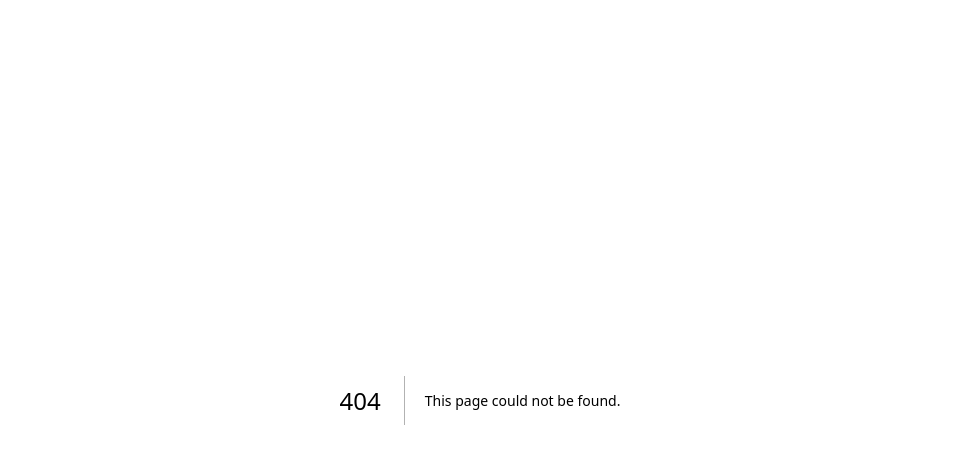
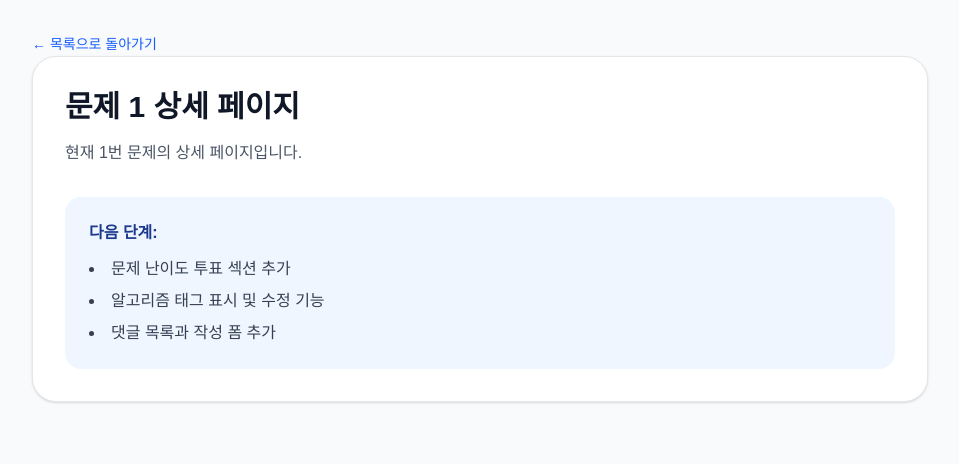
Before and after one commit to stglow37/koidac, a Next.js app: page /problem/1 in a window 1280 px wide. Before the commit this address had no page. Shown: the top 464 px of the page, without its empty margins (160-1119 px from the left). Built offline with nearby package versions, Linux system fonts and the light colour scheme.

Commit message:
문제별 페이지

```diff
--- /dev/null
+++ b/src/app/problem/[id]/page.tsx
@@ -0,0 +1,31 @@
+import Link from 'next/link'
+
+interface ProblemPageProps {
+  params: {
+    id: string
+  }
+}
+
+export default function ProblemPage({ params }: ProblemPageProps) {
+  return (
+    <main className="p-8 min-h-screen bg-gray-50 text-black">
+      <div className="max-w-4xl mx-auto space-y-6">
+        <Link href="/" className="text-sm text-blue-600 hover:underline">
+          ← 목록으로 돌아가기
+        </Link>
+        <div className="bg-white border border-gray-200 rounded-3xl p-8 shadow-sm">
+          <h1 className="text-3xl font-bold text-gray-900">문제 {params.id} 상세 페이지</h1>
+          <p className="mt-4 text-gray-600">현재 {params.id}번 문제의 상세 페이지입니다.</p>
+          <div className="mt-8 rounded-2xl bg-blue-50 p-6">
+            <p className="font-semibold text-blue-900">다음 단계:</p>
+            <ul className="mt-3 list-disc list-inside text-gray-700 space-y-2">
+              <li>문제 난이도 투표 섹션 추가</li>
+              <li>알고리즘 태그 표시 및 수정 기능</li>
+              <li>댓글 목록과 작성 폼 추가</li>
+            </ul>
+          </div>
+        </div>
+      </div>
+    </main>
+  )
+}
--- a/src/components/ProblemList.tsx
+++ b/src/components/ProblemList.tsx
@@ -1,5 +1,6 @@
 'use client'
 
+import Link from 'next/link'
 import { Problem } from '@/types'
 
 interface ProblemListProps {
@@ -12,14 +13,14 @@ export function ProblemList({ problems, onVote, loading }: ProblemListProps) {
   return (
     <div className="space-y-4">
       {problems.map((p) => (
-        <div key={p.id} className="bg-white p-5 rounded-2xl shadow-sm border flex flex-col md:flex-row md:items-center justify-between gap-4">
-          <div className="flex items-center gap-4">
+        <div key={p.id} className="bg-white p-5 rounded-2xl shadow-sm border flex flex-col md:flex-row md:items-center justify-between gap-4 hover:ring-2 hover:ring-blue-100 transition-all">
+          <Link href={`/problem/${p.problem_id}`} className="flex items-center gap-4 flex-1 min-w-0">
             <div className="bg-blue-50 px-3 py-1 rounded text-blue-700 font-bold">{p.avgRating}</div>
             <div>
               <div className="text-xs text-gray-400">#{p.problem_id}</div>
               <div className="font-bold text-gray-800">{p.title}</div>
             </div>
-          </div>
+          </Link>
           <div className="flex gap-1">
             {[1, 2, 3, 4, 5].map((num) => (
               <button
```
